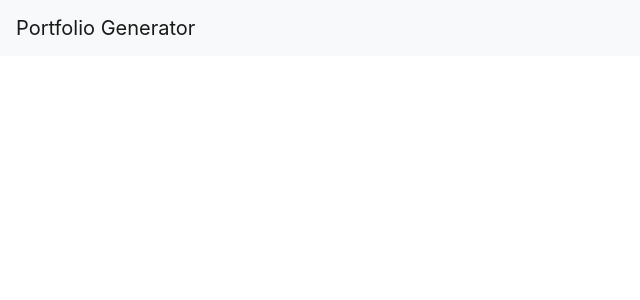
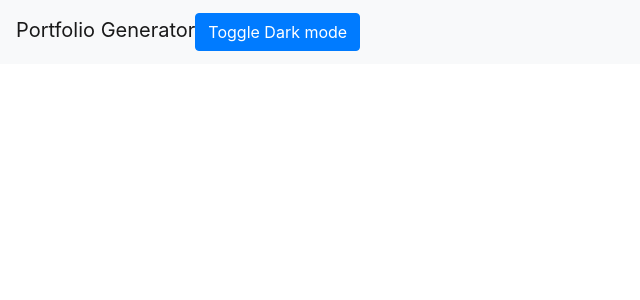
Before and after one commit to IES-IPS-Academy/Profia, a React (Create React App) app: page / in a window 1280 px wide. Shown: the top 300 px of the page, without its empty margins (0-640 px from the left). Built offline with nearby package versions, Linux system fonts and the light colour scheme.

Commit message:
Added dark mode toggle button

```diff
--- a/src/components/App.js
+++ b/src/components/App.js
@@ -1,14 +1,28 @@
 import React, { Component } from "react";
 import Header from "./Bootstrap/Header";
-
 class App extends Component {
+  state = {
+    Dark: false,
+  };
+  toggleHeader = () => {
+    this.setState({
+      Dark: !this.state.Dark,
+    });
+  };
   render() {
     return (
       <div className="App">
-        <Header>Portfolio Generator</Header>
+        <Header dark={this.state.Dark} classsname="mb-5">
+          Portfolio Generator
+          <button
+            className={`btn btn${this.state.Dark ? "-outline" : ""}-primary`}
+            onClick={this.toggleHeader}
+          >
+            Toggle Dark mode
+          </button>
+        </Header>
       </div>
     );
   }
 }
-
 export default App;
```
